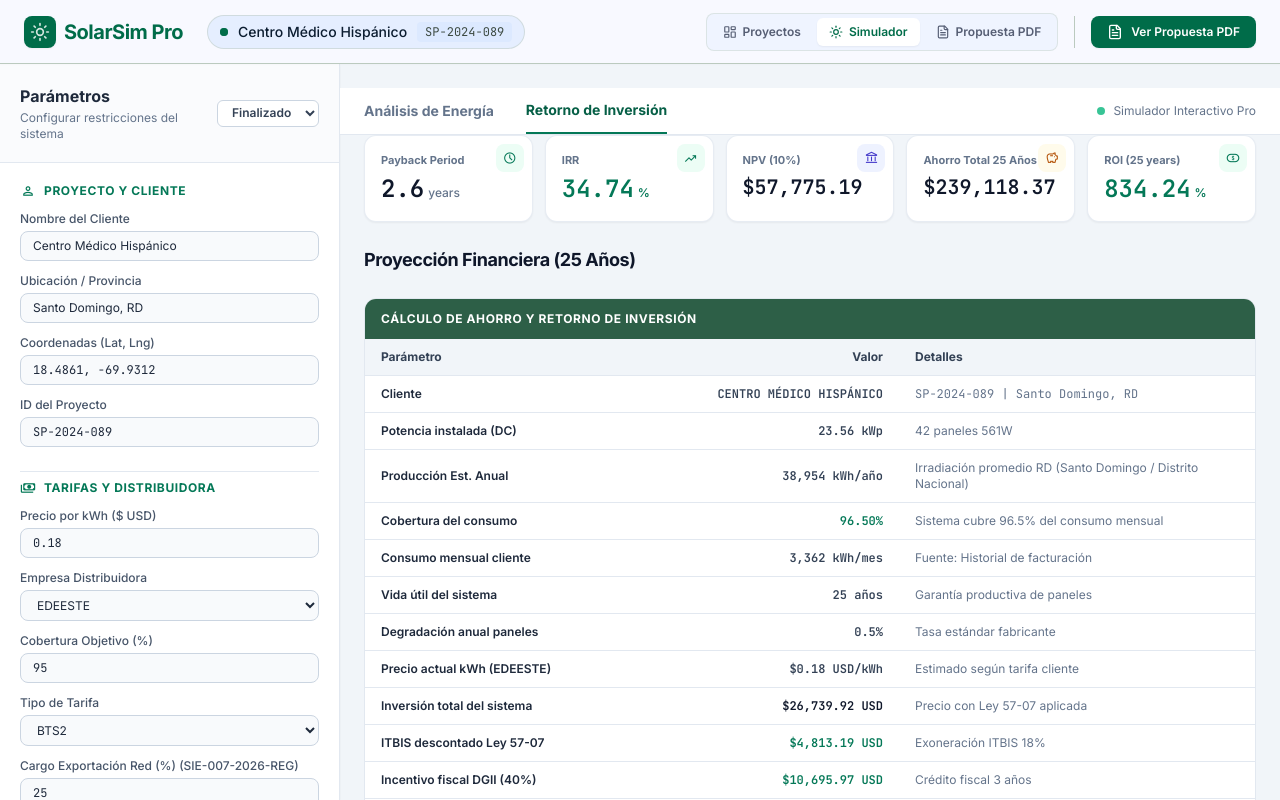
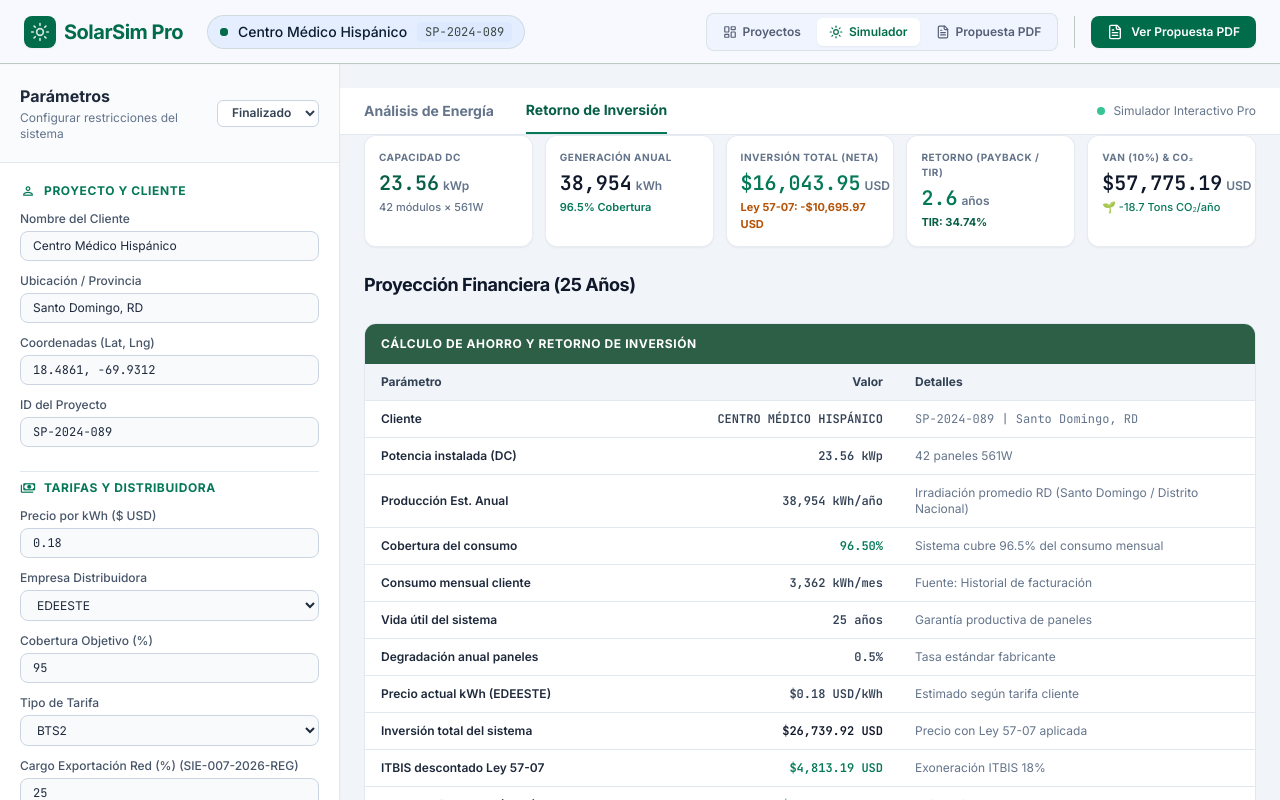
Before and after one commit to WilkerDev1/solarsim-pro, a React (Vite) app: page / in a window 1280 px wide. Both pictures are taken after a click on the button "Retorno de Inversión". Built offline with nearby package versions, Linux system fonts and the light colour scheme.

Commit message:
feat: customize KPI header cards for Análisis de Energía (energy metrics focus) and Retorno de Inversión (matching Image 1 layout with Ley 57-07 credit and financial metrics)

```diff
--- a/src/components/simulator/SimulatorView.tsx
+++ b/src/components/simulator/SimulatorView.tsx
@@ -592,70 +592,160 @@
           </div>
         </div>
 
-        {/* TOP 5 KPI SUMMARY CARDS (Displayed on both views) */}
-        <div className="grid grid-cols-2 sm:grid-cols-3 lg:grid-cols-5 gap-3">
-          {/* Card 1: Payback Period */}
-          <div className="bg-white border border-slate-200/80 rounded-xl p-4 shadow-sm relative overflow-hidden">
-            <div className="absolute top-2 right-2 w-7 h-7 rounded-lg bg-emerald-50 flex items-center justify-center">
-              <span className="material-symbols-outlined text-emerald-700 text-sm">schedule</span>
+        {/* ---------------------------------------------------- */}
+        {/* DEDICATED HEADER 1: ANÁLISIS DE ENERGÍA (ENERGY METRICS) */}
+        {/* ---------------------------------------------------- */}
+        {activeMainTab === 'energia' && (
+          <div className="grid grid-cols-2 sm:grid-cols-3 lg:grid-cols-5 gap-3">
+            {/* Card 1: CAPACIDAD INSTALADA */}
+            <div className="bg-white border border-slate-200/80 rounded-xl p-3.5 shadow-sm">
+              <span className="text-[10px] font-bold uppercase tracking-wider text-slate-500 block mb-1">
+                CAPACIDAD INSTALADA
+              </span>
+              <div className="flex items-baseline gap-1">
+                <span className="font-mono text-xl font-bold text-emerald-800">{summary.systemCapacityKWp}</span>
+                <span className="text-xs text-slate-500 font-semibold">kWp</span>
+              </div>
+              <span className="text-[11px] text-slate-500 font-medium block mt-0.5">
+                {project.specs.panelCount} módulos × {project.specs.panelPowerW}W
+              </span>
             </div>
-            <span className="text-[11px] font-bold text-slate-500 block mb-1">Payback Period</span>
-            <div className="flex items-baseline gap-1">
-              <span className="text-2xl font-bold font-mono text-slate-900">{summary.paybackYears}</span>
-              <span className="text-xs font-medium text-slate-500">years</span>
+
+            {/* Card 2: GENERACIÓN ANUAL */}
+            <div className="bg-white border border-slate-200/80 rounded-xl p-3.5 shadow-sm">
+              <span className="text-[10px] font-bold uppercase tracking-wider text-slate-500 block mb-1">
+                GENERACIÓN ANUAL
+              </span>
+              <div className="flex items-baseline gap-1">
+                <span className="font-mono text-xl font-bold text-slate-900">{summary.annualProductionKWh.toLocaleString()}</span>
+                <span className="text-xs text-slate-500 font-semibold">kWh</span>
+              </div>
+              <span className="text-[11px] font-semibold text-emerald-700 block mt-0.5">
+                {summary.energyCoveragePct}% Cobertura Solar
+              </span>
             </div>
-          </div>
 
-          {/* Card 2: IRR */}
-          <div className="bg-white border border-slate-200/80 rounded-xl p-4 shadow-sm relative overflow-hidden">
-            <div className="absolute top-2 right-2 w-7 h-7 rounded-lg bg-emerald-50 flex items-center justify-center">
-              <span className="material-symbols-outlined text-emerald-700 text-sm">trending_up</span>
+            {/* Card 3: CONSUMO ANUAL */}
+            <div className="bg-white border border-slate-200/80 rounded-xl p-3.5 shadow-sm">
+              <span className="text-[10px] font-bold uppercase tracking-wider text-slate-500 block mb-1">
+                CONSUMO ANUAL
+              </span>
+              <div className="flex items-baseline gap-1">
+                <span className="font-mono text-xl font-bold text-slate-900">{summary.annualConsumptionKWh.toLocaleString()}</span>
+                <span className="text-xs text-slate-500 font-semibold">kWh</span>
+              </div>
+              <span className="text-[11px] text-slate-500 font-medium block mt-0.5">
+                Prom: {Math.round(summary.annualConsumptionKWh / 12).toLocaleString()} kWh/mes
+              </span>
             </div>
-            <span className="text-[11px] font-bold text-slate-500 block mb-1">IRR</span>
-            <div className="flex items-baseline gap-1">
-              <span className="text-2xl font-bold font-mono text-emerald-700">{summary.irrPct}</span>
-              <span className="text-xs font-semibold text-emerald-700">%</span>
+
+            {/* Card 4: AHORRO ENERGÉTICO ANUAL */}
+            <div className="bg-white border border-slate-200/80 rounded-xl p-3.5 shadow-sm">
+              <span className="text-[10px] font-bold uppercase tracking-wider text-slate-500 block mb-1">
+                AHORRO ENERGÉTICO ANUAL
+              </span>
+              <div className="flex items-baseline gap-1">
+                <span className="font-mono text-xl font-bold text-emerald-700">${summary.year1SavingsUSD.toLocaleString()}</span>
+                <span className="text-xs text-slate-500 font-semibold">USD</span>
+              </div>
+              <span className="text-[11px] text-emerald-700 font-medium block mt-0.5">
+                Autoconsumo solar en factura
+              </span>
             </div>
-          </div>
 
-          {/* Card 3: NPV (10%) */}
-          <div className="bg-white border border-slate-200/80 rounded-xl p-4 shadow-sm relative overflow-hidden">
-            <div className="absolute top-2 right-2 w-7 h-7 rounded-lg bg-indigo-50 flex items-center justify-center">
-              <span className="material-symbols-outlined text-indigo-700 text-sm">account_balance</span>
-            </div>
-            <span className="text-[11px] font-bold text-slate-500 block mb-1">NPV ({project.financials.discountRatePct}%)</span>
-            <div className="flex items-baseline gap-1">
-              <span className="text-xl font-bold font-mono text-slate-900">
-                ${summary.npvUSD.toLocaleString('en-US', { minimumFractionDigits: 2, maximumFractionDigits: 2 })}
+            {/* Card 5: IMPACTO AMBIENTAL */}
+            <div className="bg-white border border-slate-200/80 rounded-xl p-3.5 shadow-sm col-span-2 sm:col-span-1">
+              <span className="text-[10px] font-bold uppercase tracking-wider text-slate-500 block mb-1">
+                IMPACTO AMBIENTAL
+              </span>
+              <div className="flex items-baseline gap-1">
+                <span className="font-mono text-xl font-bold text-emerald-800">-{summary.co2AvoidedTonsPerYear}</span>
+                <span className="text-xs text-slate-500 font-semibold">Tons CO₂</span>
+              </div>
+              <span className="text-[11px] text-emerald-700 font-medium block mt-0.5">
+                🌱 Reducción CO₂ por año
               </span>
             </div>
           </div>
+        )}
 
-          {/* Card 4: Ahorro Total 25 Años */}
-          <div className="bg-white border border-slate-200/80 rounded-xl p-4 shadow-sm relative overflow-hidden">
-            <div className="absolute top-2 right-2 w-7 h-7 rounded-lg bg-amber-50 flex items-center justify-center">
-              <span className="material-symbols-outlined text-amber-700 text-sm">savings</span>
+        {/* ---------------------------------------------------- */}
+        {/* DEDICATED HEADER 2: RETORNO DE INVERSIÓN (FINANCIAL & INCENTIVES) */}
+        {/* Exact Match to Imagen 1 format requested by user */}
+        {/* ---------------------------------------------------- */}
+        {activeMainTab === 'retorno' && (
+          <div className="grid grid-cols-2 sm:grid-cols-3 lg:grid-cols-5 gap-3">
+            {/* Card 1: CAPACIDAD DC */}
+            <div className="bg-white border border-slate-200/80 rounded-xl p-3.5 shadow-sm">
+              <span className="text-[10px] font-bold uppercase tracking-wider text-slate-500 block mb-1">
+                CAPACIDAD DC
+              </span>
+              <div className="flex items-baseline gap-1">
+                <span className="font-mono text-xl font-bold text-emerald-800">{summary.systemCapacityKWp}</span>
+                <span className="text-xs text-slate-500 font-semibold">kWp</span>
+              </div>
+              <span className="text-[11px] text-slate-500 font-medium block mt-0.5">
+                {project.specs.panelCount} módulos × {project.specs.panelPowerW}W
+              </span>
             </div>
-            <span className="text-[11px] font-bold text-slate-500 block mb-1">Ahorro Total 25 Años</span>
-            <div className="flex items-baseline gap-1">
-              <span className="text-xl font-bold font-mono text-slate-900">
-                ${summary.total25YearSavingsUSD.toLocaleString('en-US', { minimumFractionDigits: 2, maximumFractionDigits: 2 })}
+
+            {/* Card 2: GENERACIÓN ANUAL */}
+            <div className="bg-white border border-slate-200/80 rounded-xl p-3.5 shadow-sm">
+              <span className="text-[10px] font-bold uppercase tracking-wider text-slate-500 block mb-1">
+                GENERACIÓN ANUAL
+              </span>
+              <div className="flex items-baseline gap-1">
+                <span className="font-mono text-xl font-bold text-slate-900">{summary.annualProductionKWh.toLocaleString()}</span>
+                <span className="text-xs text-slate-500 font-semibold">kWh</span>
+              </div>
+              <span className="text-[11px] font-semibold text-emerald-700 block mt-0.5">
+                {summary.energyCoveragePct}% Cobertura
+              </span>
+            </div>
+
+            {/* Card 3: INVERSIÓN TOTAL (NETA) */}
+            <div className="bg-white border border-slate-200/80 rounded-xl p-3.5 shadow-sm">
+              <span className="text-[10px] font-bold uppercase tracking-wider text-slate-500 block mb-1">
+                INVERSIÓN TOTAL (NETA)
+              </span>
+              <div className="flex items-baseline gap-1">
+                <span className="font-mono text-xl font-bold text-emerald-700">${summary.netInvestmentUSD.toLocaleString()}</span>
+                <span className="text-xs text-slate-500 font-semibold">USD</span>
+              </div>
+              <span className="text-[11px] text-amber-700 font-bold block mt-0.5">
+                Ley 57-07: -${summary.ley5707CreditUSD.toLocaleString()} USD
+              </span>
+            </div>
+
+            {/* Card 4: RETORNO (PAYBACK / TIR) */}
+            <div className="bg-white border border-slate-200/80 rounded-xl p-3.5 shadow-sm">
+              <span className="text-[10px] font-bold uppercase tracking-wider text-slate-500 block mb-1">
+                RETORNO (PAYBACK / TIR)
+              </span>
+              <div className="flex items-baseline gap-1">
+                <span className="font-mono text-xl font-bold text-emerald-700">{summary.paybackYears}</span>
+                <span className="text-xs text-slate-500 font-semibold">años</span>
+              </div>
+              <span className="text-[11px] text-emerald-800 font-bold block mt-0.5">
+                TIR: {summary.irrPct}%
+              </span>
+            </div>
+
+            {/* Card 5: VAN (10%) & CO2 */}
+            <div className="bg-white border border-slate-200/80 rounded-xl p-3.5 shadow-sm col-span-2 sm:col-span-1">
+              <span className="text-[10px] font-bold uppercase tracking-wider text-slate-500 block mb-1">
+                VAN ({project.financials.discountRatePct}%) & CO₂
+              </span>
+              <div className="flex items-baseline gap-1">
+                <span className="font-mono text-xl font-bold text-slate-900">${summary.npvUSD.toLocaleString()}</span>
+                <span className="text-xs text-slate-500 font-semibold">USD</span>
+              </div>
+              <span className="text-[11px] text-emerald-700 font-medium block mt-0.5">
+                🌱 -{summary.co2AvoidedTonsPerYear} Tons CO₂/año
               </span>
             </div>
           </div>
-
-          {/* Card 5: ROI (25 years) */}
-          <div className="bg-white border border-slate-200/80 rounded-xl p-4 shadow-sm relative overflow-hidden col-span-2 sm:col-span-1">
-            <div className="absolute top-2 right-2 w-7 h-7 rounded-lg bg-emerald-50 flex items-center justify-center">
-              <span className="material-symbols-outlined text-emerald-700 text-sm">finance_chip</span>
-            </div>
-            <span className="text-[11px] font-bold text-slate-500 block mb-1">ROI (25 years)</span>
-            <div className="flex items-baseline gap-1">
-              <span className="text-2xl font-bold font-mono text-emerald-700">{summary.roi25YrPct}</span>
-              <span className="text-xs font-semibold text-emerald-700">%</span>
-            </div>
-          </div>
-        </div>
+        )}
 
         {/* VISTA 1: ANÁLISIS DE ENERGÍA */}
         {activeMainTab === 'energia' && (
```
